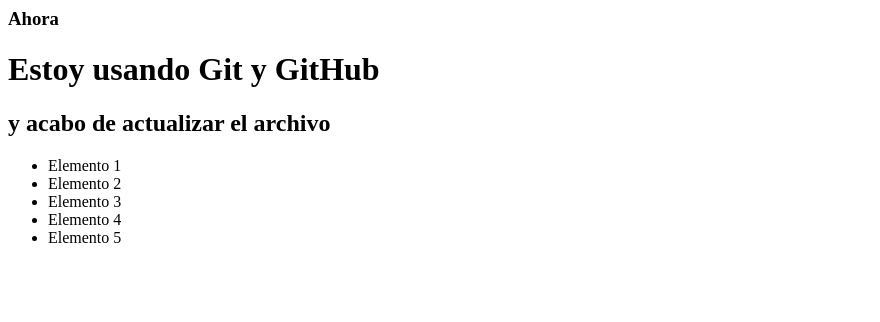
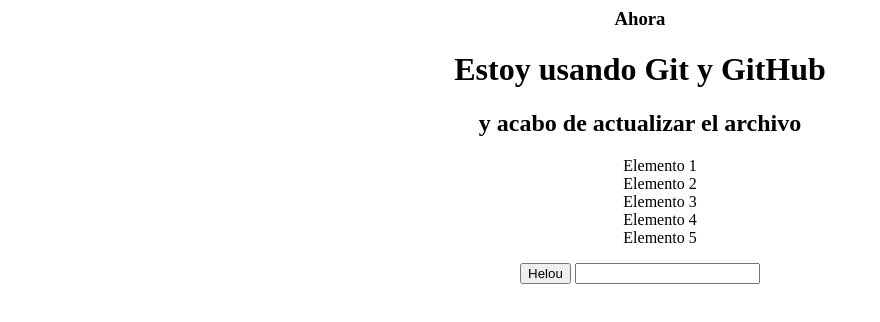
Before and after one commit to Alvaro117/Practica7, a plain HTML site: page index.html in a window 1280 px wide. Shown: the whole page, without its empty margins (0-880 px from the left). Drawn offline with Linux system fonts and the light colour scheme; files whose address does not match are found by name.

Commit message:
agregue un css y quite las viñetas del html con css

```diff
--- /dev/null
+++ b/estilo.css
@@ -0,0 +1,7 @@
+#cuerpo{
+	text-align: center;
+}
+
+#lista{
+	list-style:none
+}
--- a/index.html
+++ b/index.html
@@ -1,19 +1,22 @@
 <html>
 <head>
 	<title> Practica 7</title>
+	<link rel="stylesheet" type="text/css" href="C:\Users\AlvaroArzate\Documents\Practica7\estilo.css">
 </head>
-<body>
+<body id="cuerpo">
 	<h3> Ahora </h3>
 	<h1> Estoy usando Git y GitHub</h1>
 	<h2> y acabo de actualizar el archivo </h2>
 
 <ul>
-	<li>Elemento 1</li>
-	<li>Elemento 2</li>
-	<li>Elemento 3</li>
-	<li>Elemento 4</li>
-	<li>Elemento 5</li>
+	<li id="lista">Elemento 1</li>
+	<li id="lista">Elemento 2</li>
+	<li id="lista">Elemento 3</li>
+	<li id="lista">Elemento 4</li>
+	<li id="lista">Elemento 5</li>
 </ul>
 
+<button>Helou</button>
+<input name="input">
 </body>
 </html>
```
